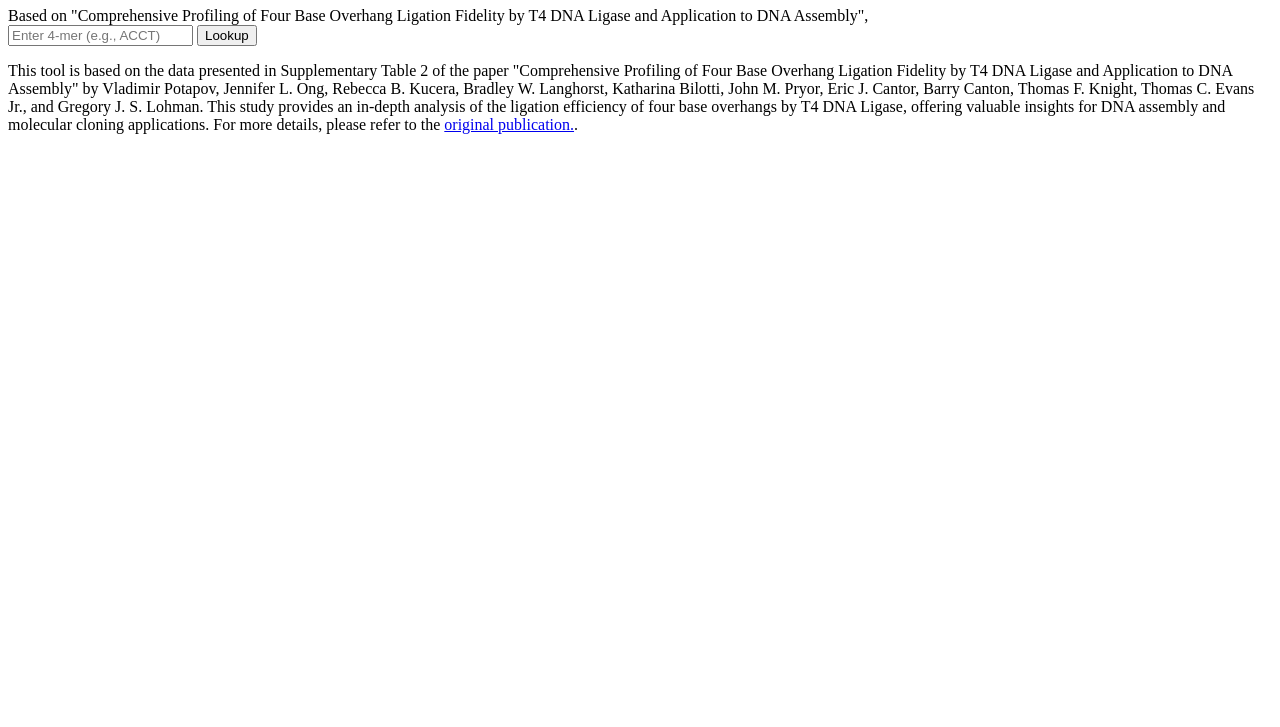
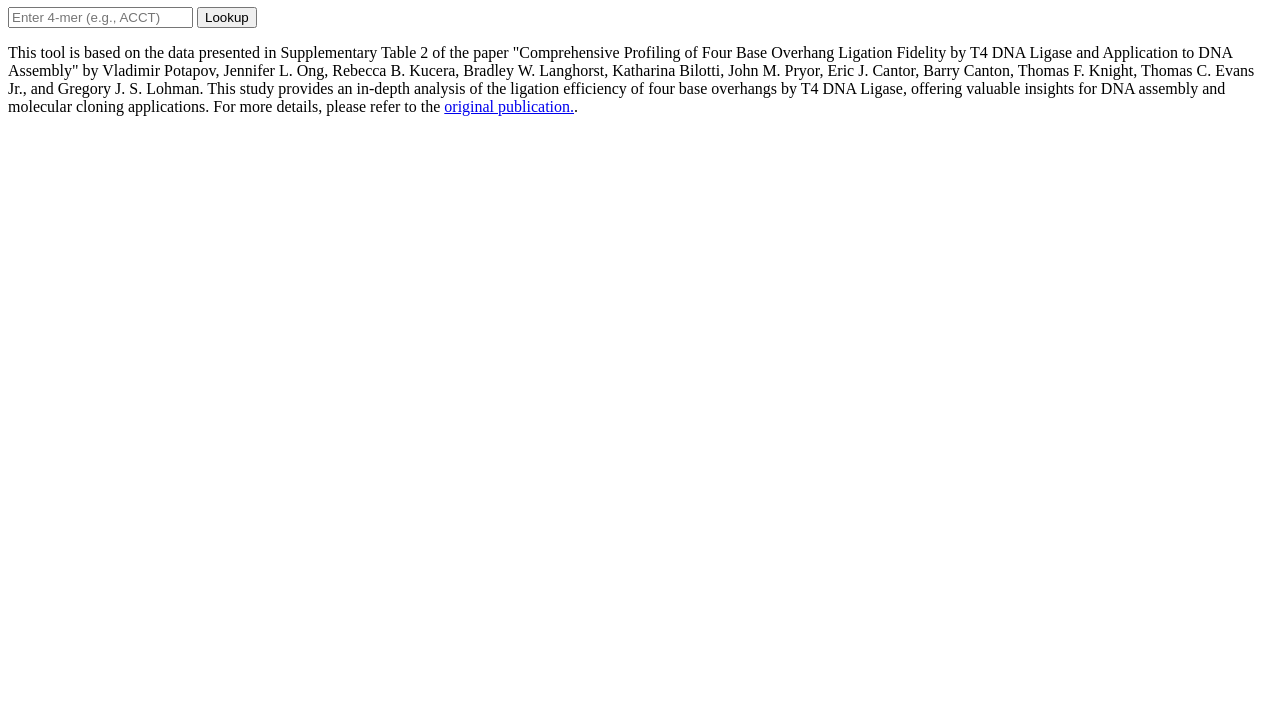
Before and after one commit to MartGro/ligation_efficiency_calculator, a plain HTML site: page index.html in a window 1280 px wide. Shown: the part 73-800 px from the top of the page. Drawn offline with Linux system fonts and the light colour scheme.

Commit message:
citation

```diff
--- a/index.html
+++ b/index.html
@@ -120,7 +120,6 @@
 
 <body>
     <h1>4-mer Ligation Efficiency Lookup for 1h T4 ligation at 37°C</h1>
-    Based on "Comprehensive Profiling of Four Base Overhang Ligation Fidelity by T4 DNA Ligase and Application to DNA Assembly",
     <form onsubmit="lookupEfficiency()">
         <input type="text" id="sequence-input" maxlength="4" placeholder="Enter 4-mer (e.g., ACCT)" required>
         <input type="submit" value="Lookup">
```
